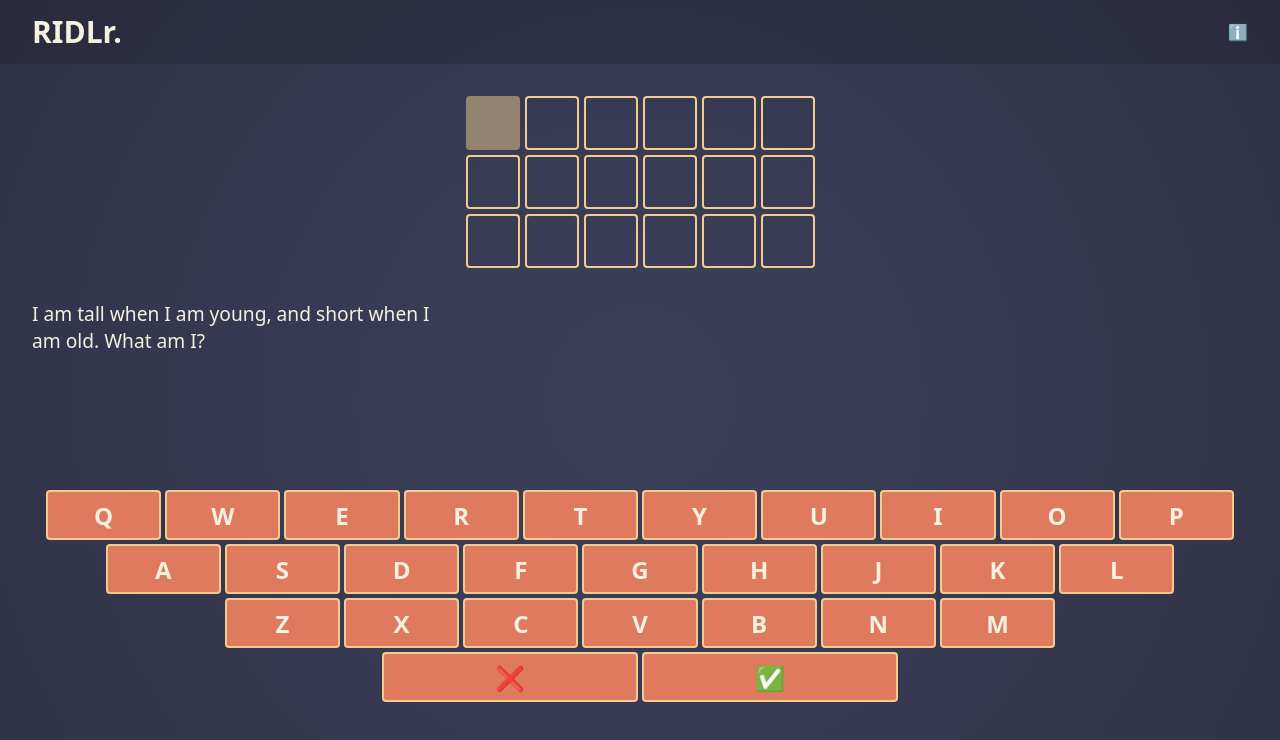
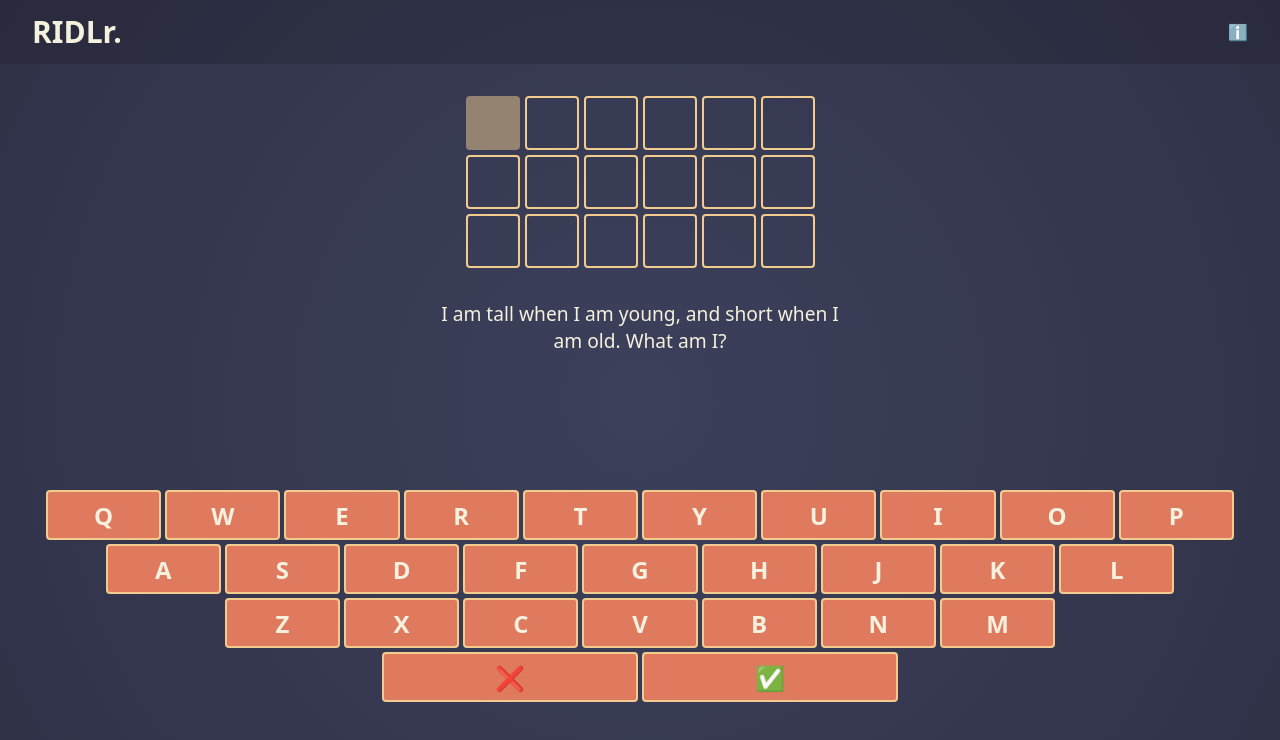
Before and after one commit to cocherz/ridler, a React (Create React App) app: page / in a window 1280 px wide. Shown: the top 740 px of the page. Built offline with nearby package versions, Linux system fonts and the light colour scheme.

Commit message:
0.9.1 - aligned riddle text to center

```diff
--- a/package.json
+++ b/package.json
@@ -1,6 +1,6 @@
 {
   "name": "ridler",
-  "version": "0.9.0",
+  "version": "0.9.1",
   "private": true,
   "dependencies": {
     "@testing-library/jest-dom": "^5.16.5",
--- a/src/App.css
+++ b/src/App.css
@@ -62,9 +62,16 @@ h4{
   font-size: larger;
 }
 
+.riddleContainer{
+  display: flex;
+  justify-content: center;
+}
+
 .riddle{
+  margin: auto;
   max-width: 420px;
   margin: 2rem;
+  text-align: center;
 }
 
 span{
--- a/src/App.js
+++ b/src/App.js
@@ -168,8 +168,10 @@ function Line({ guesses, row, guess, isFinal, solution, currentGuess }) {
 
 function Riddle({ q }) {
   return (
-    <div className="riddle">
-      <span> {q} </span>
+    <div className="riddleContainer">
+      <div className="riddle">
+       <span className="riddleSpan"> {q} </span>
+      </div>
     </div>
   );
 }
```
